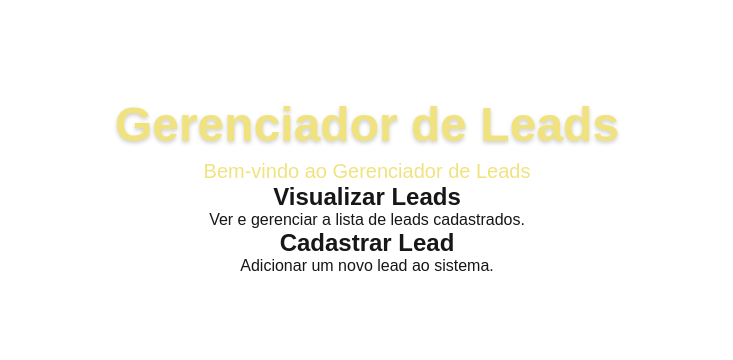
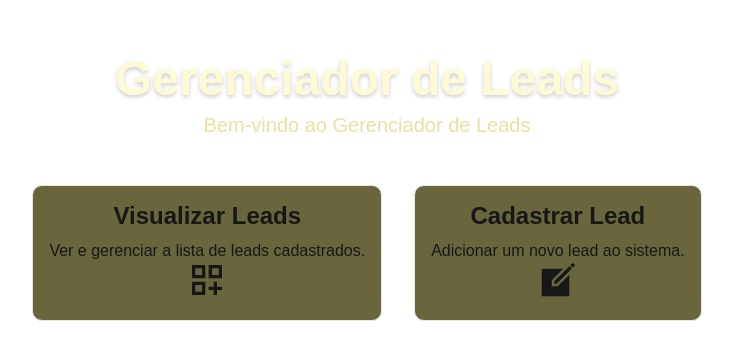
Before and after one commit to Klaudio0707/Gerenciador-Leads, a Next.js app: page / in a window 1280 px wide. Shown: the part 214-574 px from the top of the page, without its empty margins (273-1006 px from the left). Built offline with nearby package versions, Linux system fonts and the light colour scheme.

Commit message:
style: css do home

```diff
--- a/package.json
+++ b/package.json
@@ -13,7 +13,8 @@
     "@prisma/extension-accelerate": "^2.0.2",
     "next": "15.5.4",
     "react": "19.1.0",
-    "react-dom": "19.1.0"
+    "react-dom": "19.1.0",
+    "react-icons": "^5.5.0"
   },
   "devDependencies": {
     "@eslint/eslintrc": "^3",
--- a/src/app/home.module.css
+++ b/src/app/home.module.css
@@ -9,10 +9,38 @@ text-align: center;
 .title{
   font-size: 3rem;
   margin-bottom: 0.5rem;
-  color: #f0e37f;
+  color: #fffad6;
   text-shadow: 0 2px 4px rgba(0, 0, 0, 0.2);
 }
 .subtitle{
   font-size: 1.25rem;
-  color: #f0e37f;
+  color: #e9e1a2;
 }
+
+.cardContainer{
+  display: flex;
+  justify-content: space-around;
+  margin-top: 3rem;
+  flex-wrap: wrap;
+  justify-content: center;
+  gap: 2rem;
+}
+.card{
+  display: block;
+  padding: 1rem;
+  border: 1px solid #e7e7e2;
+  border-radius: 10px;
+  text-align: center;
+  justify-content: center;
+  color: inherit;
+  background-color: #69663e;
+  transition: box-shadow 0.3s ease;
+
+}
+.card h2{
+   margin: 0 0 0.8rem 0;
+}
+.card:hover{
+  background-color: #807c4e;
+  transform:  translateY(-2px);
+}
--- a/src/app/page.tsx
+++ b/src/app/page.tsx
@@ -1,19 +1,22 @@
 import Link from "next/link";
 import styles from "./home.module.css";
-
+import { IoCreateSharp } from "react-icons/io5";
+import { MdOutlineDashboardCustomize } from "react-icons/md";
 export default function Home() {
   return (
     <main className={styles.container}>
      <h2 className={styles.title}>Gerenciador de Leads</h2>
      <p className={styles.subtitle}>Bem-vindo ao Gerenciador de Leads</p>
-      <div>
+      <div className={styles.cardContainer}>
         <Link href="/leads" className={styles.card}>
           <h2>Visualizar Leads</h2>
           <p>Ver e gerenciar a lista de leads cadastrados.</p>
+          <MdOutlineDashboardCustomize size={40} />
         </Link>
         <Link href="/cadastro" className={styles.card}>
           <h2>Cadastrar Lead</h2>
           <p>Adicionar um novo lead ao sistema.</p>
+          <IoCreateSharp  size={40}/>
         </Link>
       </div>
     </main>
```
Also changed, not shown: 1 other file (tests, documents, lock files or other folders).
